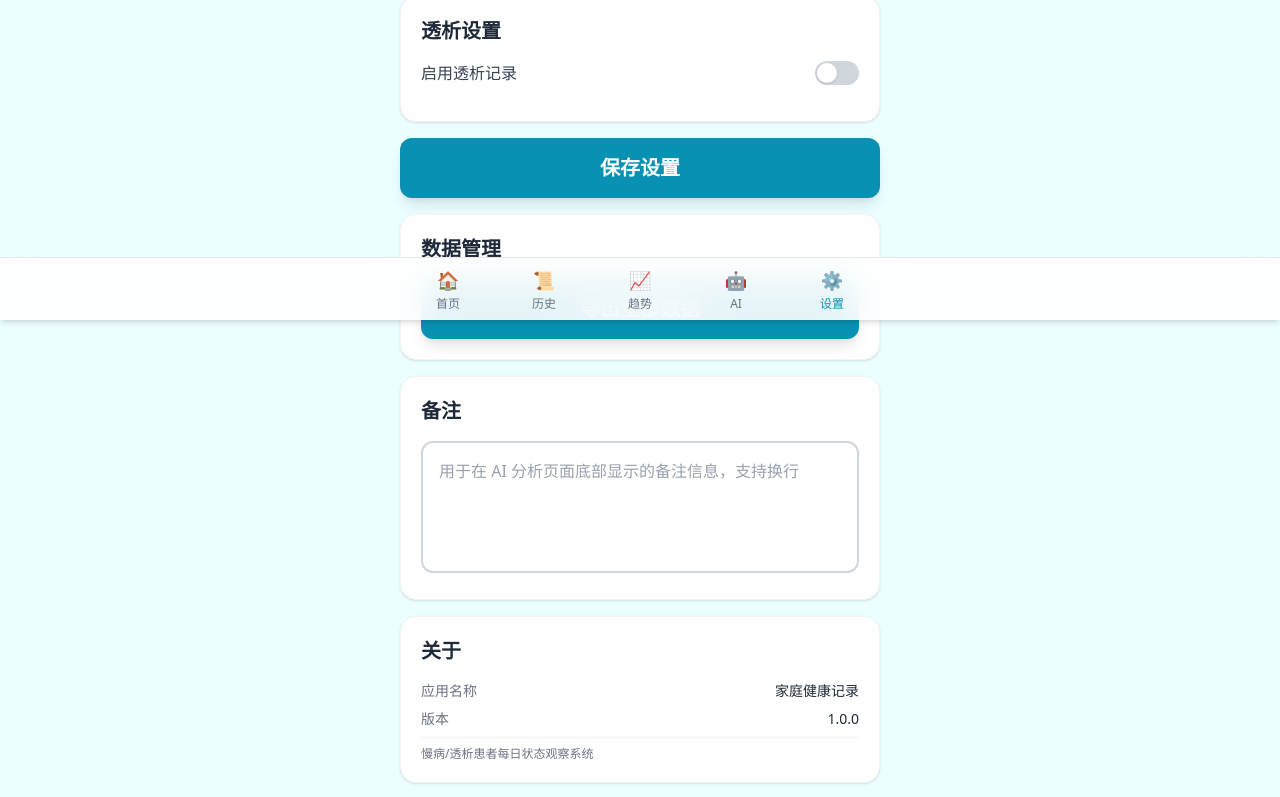
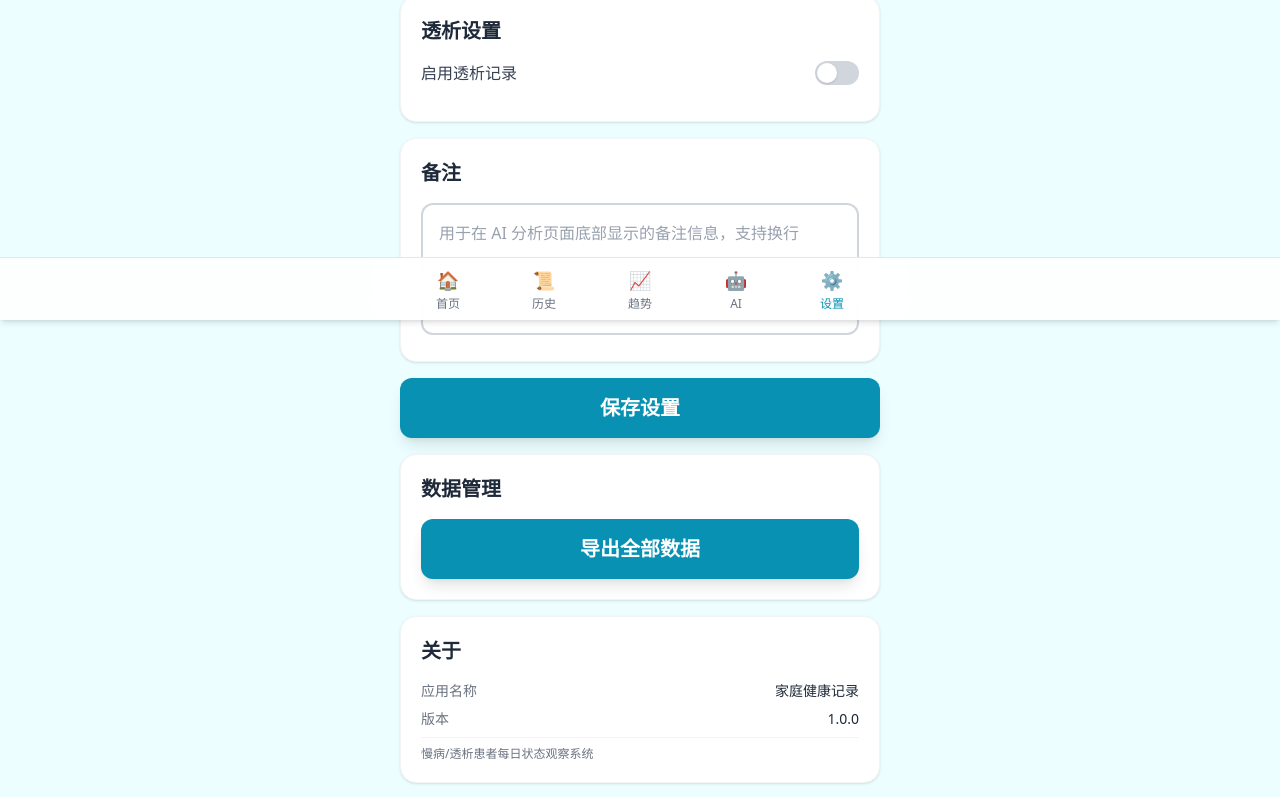
Before and after one commit to mir134/go-daily, a React (Vite) app in the folder frontend/: page /settings in a window 1280 px wide. Shown: the part 480-1277 px from the top of the page. Built offline with nearby package versions, Linux system fonts and the light colour scheme; no server answers.

Commit message:
fix: 移除设置页重复的关于卡片中的备注输入框
Ultraworked with [Sisyphus](https://github.com/code-yeongyu/oh-my-openagent)

Co-authored-by: Sisyphus <clio-agent@sisyphuslabs.ai>

```diff
--- a/frontend/src/pages/SettingsPage.tsx
+++ b/frontend/src/pages/SettingsPage.tsx
@@ -121,6 +121,16 @@ export default function SettingsPage() {
         )}
       </Card>
 
+      <Card title="备注" className="mb-4">
+        <textarea
+          rows={4}
+          value={notes}
+          onChange={(e) => setNotes(e.target.value)}
+          placeholder="用于在 AI 分析页面底部显示的备注信息，支持换行"
+          className="w-full rounded-xl p-4 text-base border-2 border-gray-300 dark:border-slate-600 bg-white dark:bg-slate-800 text-gray-800 dark:text-slate-200 placeholder-gray-400 dark:placeholder-slate-500 focus:border-primary dark:focus:border-primary-light focus:outline-none transition-all resize-none"
+        />
+      </Card>
+
       <div className="mb-4">
         <BigButton onClick={handleSave} variant="primary">
           {saved ? '已保存 ✅' : '保存设置'}
@@ -133,16 +143,6 @@ export default function SettingsPage() {
             导出全部数据
           </BigButton>
         </div>
-      </Card>
-
-      <Card title="备注" className="mb-4">
-        <textarea
-          rows={4}
-          value={notes}
-          onChange={(e) => setNotes(e.target.value)}
-          placeholder="用于在 AI 分析页面底部显示的备注信息，支持换行"
-          className="w-full rounded-xl p-4 text-base border-2 border-gray-300 dark:border-slate-600 bg-white dark:bg-slate-800 text-gray-800 dark:text-slate-200 placeholder-gray-400 dark:placeholder-slate-500 focus:border-primary dark:focus:border-primary-light focus:outline-none transition-all resize-none"
-        />
       </Card>
 
       <Card title="关于" className="mb-4">
```
